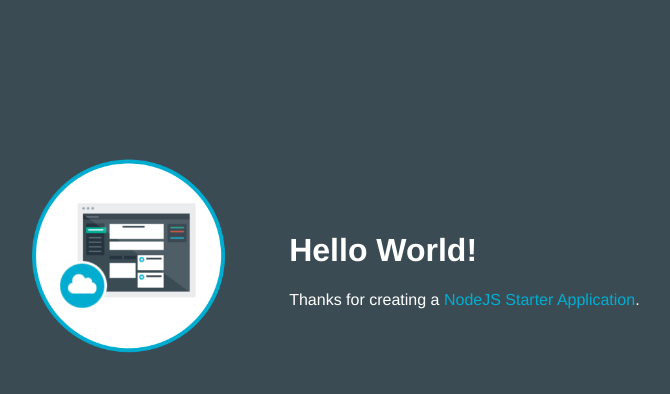
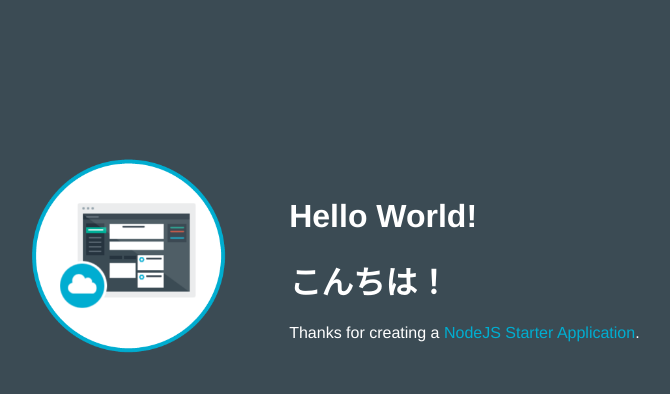
Before and after one commit to tohshige/node-tak-1484801372709, a website: page public/index.html in a window 1280 px wide. Shown: the whole page, without its empty margins (253-923 px from the left). Drawn offline with Linux system fonts and the light colour scheme.

Commit message:
Update index.html

```diff
--- a/public/index.html
+++ b/public/index.html
@@ -17,6 +17,7 @@
         </td>
         <td>
           <h1 id="message">Hello World!</h1>
+          <h1 id="message">こんちは！</h1>
           <p class='description'></p> Thanks for creating a <span class = "blue">NodeJS Starter Application</span>.
         </td>
       </tr>
```
